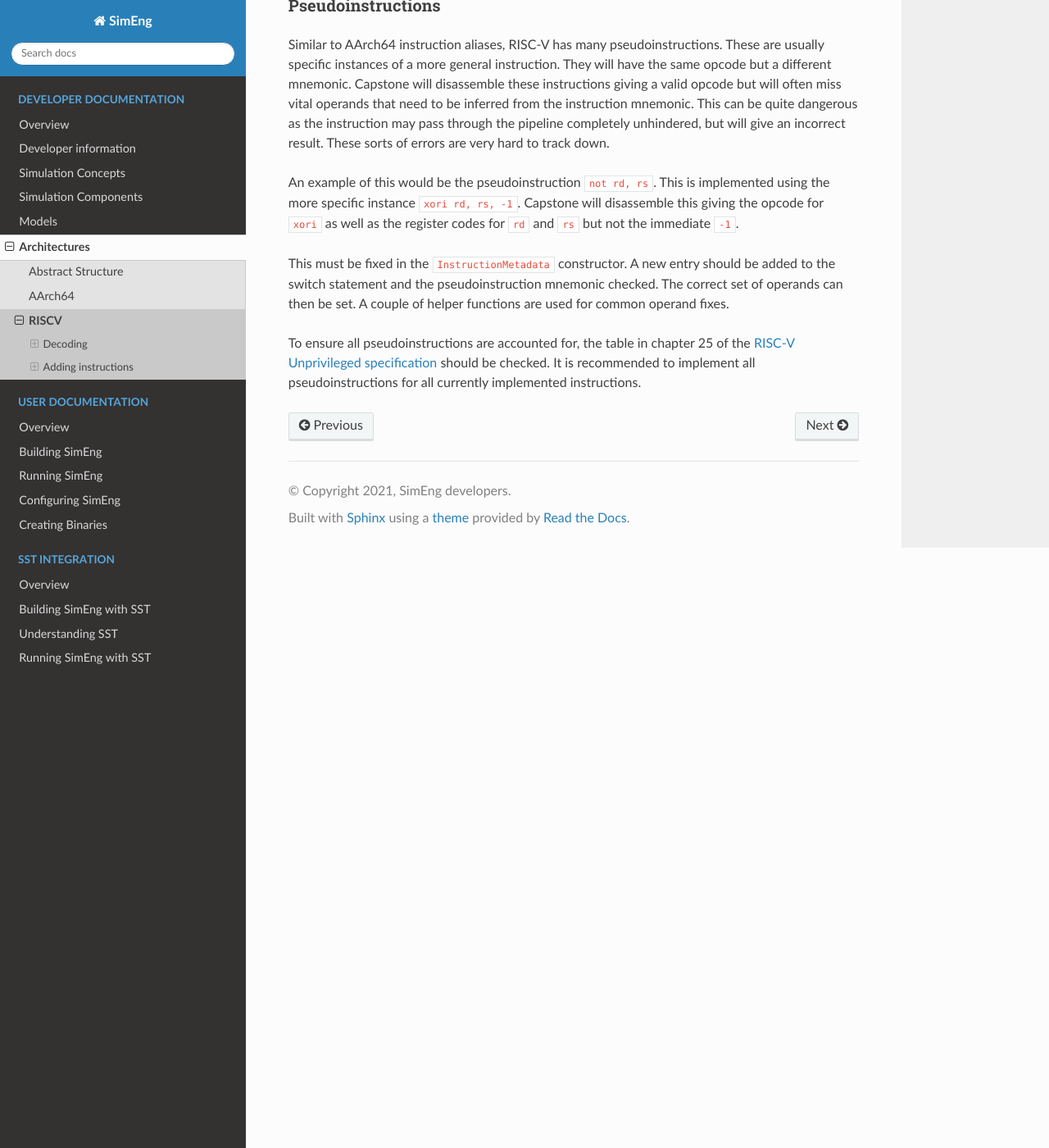
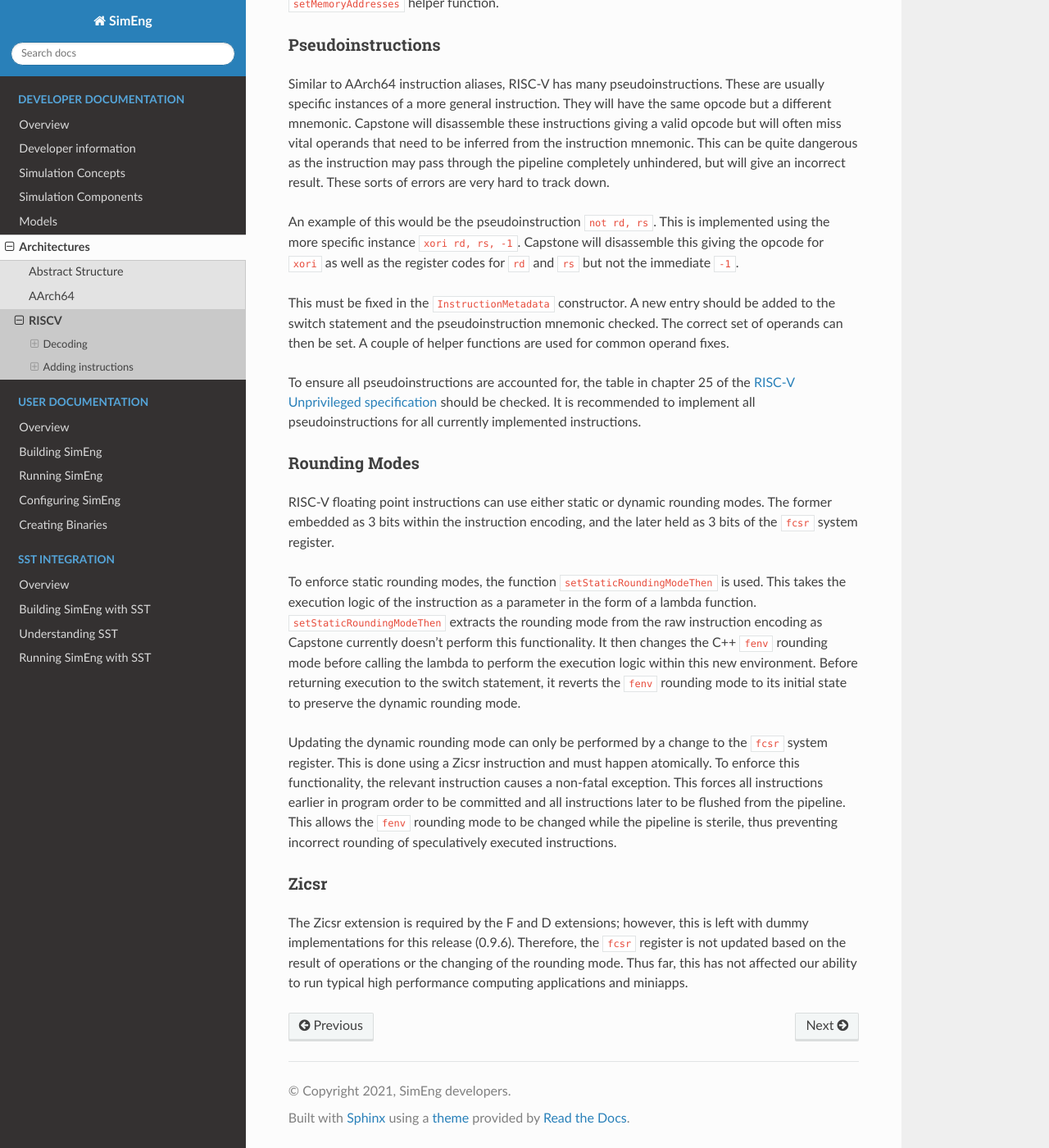
Before and after one commit to UoB-HPC/SimEng, a Sphinx documentation site: the page built from docs/sphinx/developer/arch/supported/riscv.rst, in a window 1280 px wide and 1400 px high, scrolled down 3099 px. Shown: the whole window at 82% size. Built offline with Sphinx 7.4.7 and the Read the Docs theme 2.0.0, drawn with Linux system fonts in a browser that asks for light colours; pages that are not in the unit, such as notebooks, are missing from menus.

Commit message:
Updates to docs RE roundig mode and current CSR implementation

```diff
--- a/docs/sphinx/developer/arch/supported/riscv.rst
+++ b/docs/sphinx/developer/arch/supported/riscv.rst
@@ -83,3 +83,17 @@ An example of this would be the pseudoinstruction ``not rd, rs``. This is implem
 This must be fixed in the ``InstructionMetadata`` constructor. A new entry should be added to the switch statement and the pseudoinstruction mnemonic checked. The correct set of operands can then be set. A couple of helper functions are used for common operand fixes.
 
 To ensure all pseudoinstructions are accounted for, the table in chapter 25 of the `RISC-V Unprivileged specification <https://riscv.org/technical/specifications/>`_ should be checked. It is recommended to implement all pseudoinstructions for all currently implemented instructions.
+
+Rounding Modes
+**************
+
+RISC-V floating point instructions can use either static or dynamic rounding modes. The former embedded as 3 bits within the instruction encoding, and the later held as 3 bits of the ``fcsr`` system register.
+
+To enforce static rounding modes, the function ``setStaticRoundingModeThen`` is used. This takes the execution logic of the instruction as a parameter in the form of a lambda function. ``setStaticRoundingModeThen`` extracts the rounding mode from the raw instruction encoding as Capstone currently doesn't perform this functionality. It then changes the C++ ``fenv`` rounding mode before calling the lambda to perform the execution logic within this new environment. Before returning execution to the switch statement, it reverts the ``fenv`` rounding mode to its initial state to preserve the dynamic rounding mode.
+
+Updating the dynamic rounding mode can only be performed by a change to the ``fcsr`` system register. This is done using a Zicsr instruction and must happen atomically. To enforce this functionality, the relevant instruction causes a non-fatal exception. This forces all instructions earlier in program order to be committed and all instructions later to be flushed from the pipeline. This allows the ``fenv`` rounding mode to be changed while the pipeline is sterile, thus preventing incorrect rounding of speculatively executed instructions.
+
+Zicsr
+*****
+
+The Zicsr extension is required by the F and D extensions; however, this is left with dummy implementations for this release (0.9.6). Therefore, the ``fcsr`` register is not updated based on the result of operations or the changing of the rounding mode. Thus far, this has not affected our ability to run typical high performance computing applications and miniapps.
```
